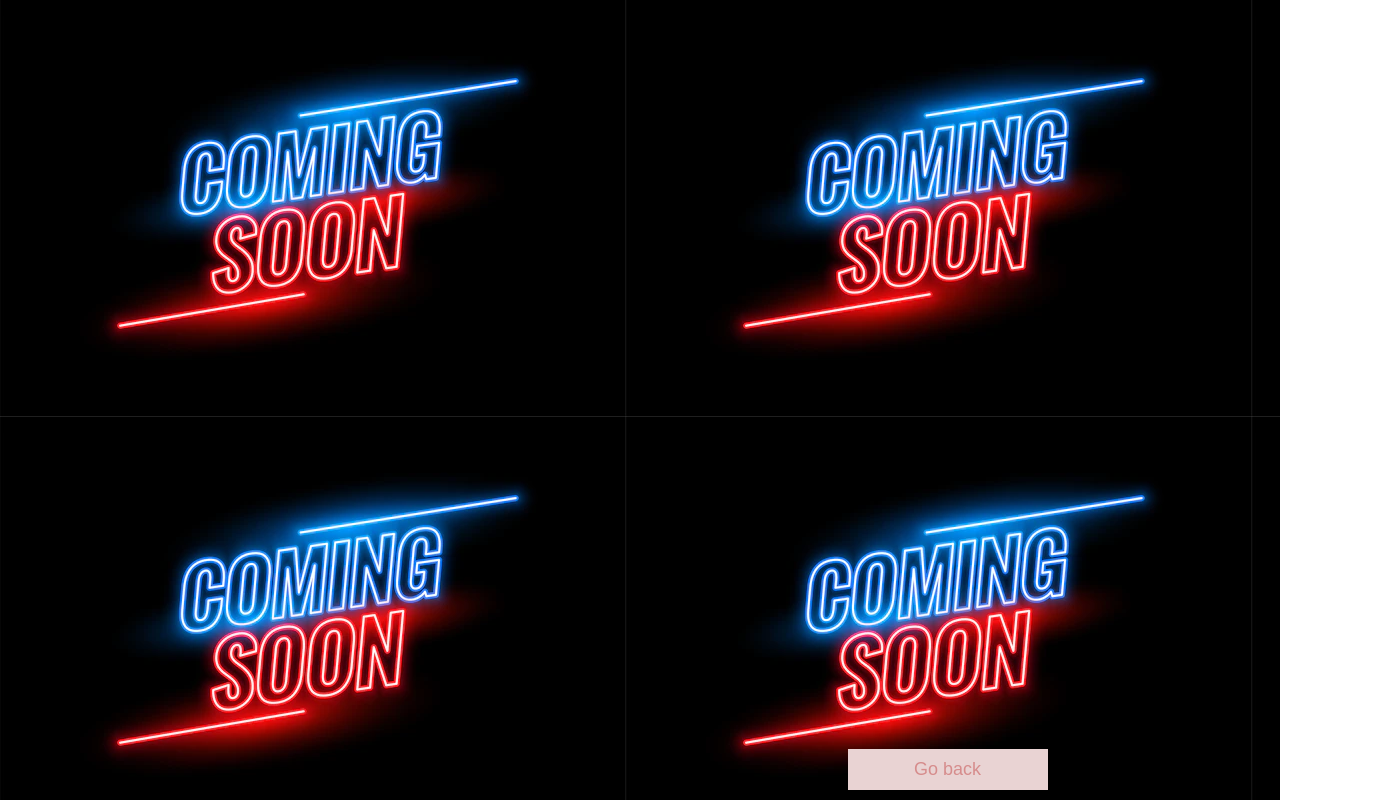
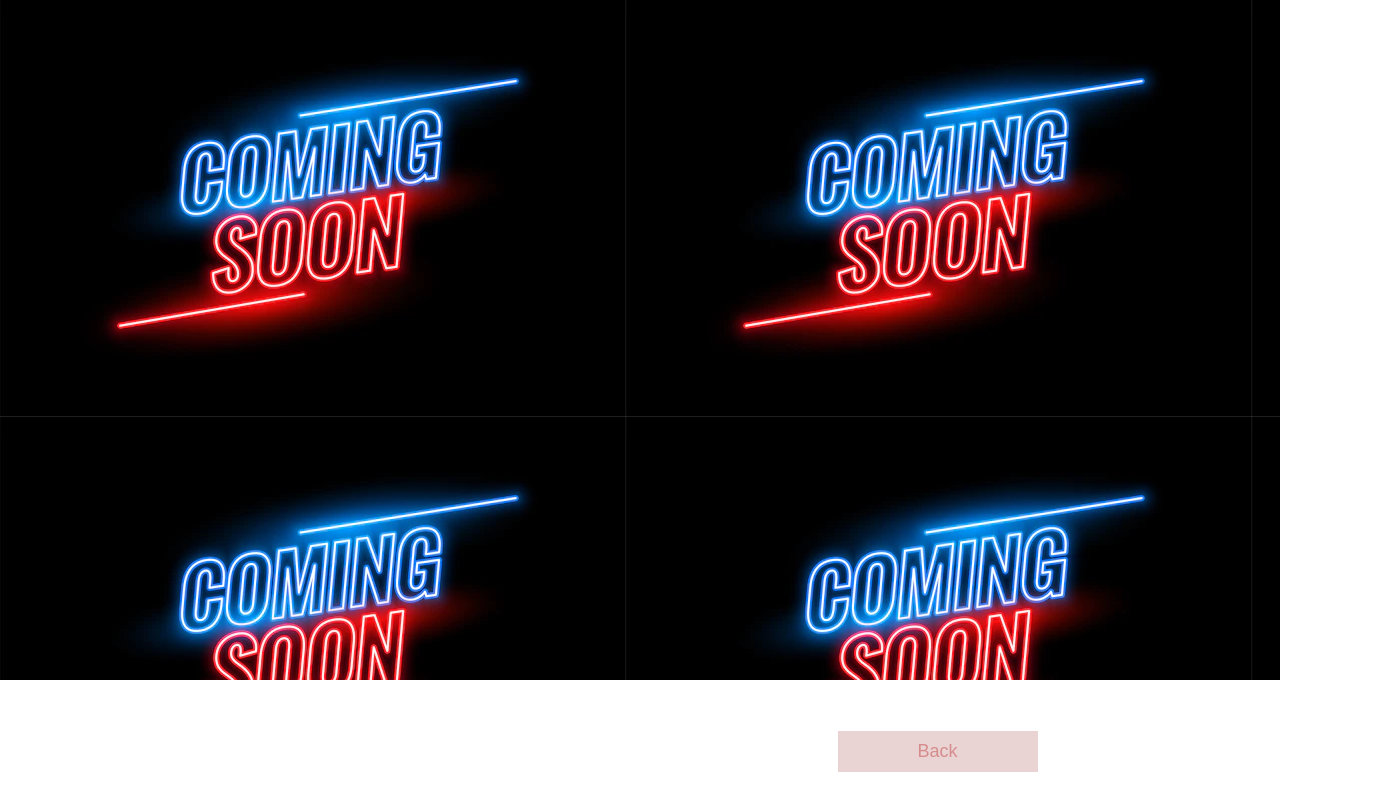
Before and after one commit to sourceopen/MTNIntelligenceSuite-FE, a React (Create React App) app: page / in a window 1280 px wide. Both pictures are taken after a click on the button "Yard Occupancy(GC)". Shown: the top 800 px of the page, 1375 px wide, since content can reach past the window. Built offline with nearby package versions, Linux system fonts and the light colour scheme.

Commit message:
made the back button work, and coming soon pages also work, and the content comes from the BE and the FE displays it

```diff
--- a/src/App.css
+++ b/src/App.css
@@ -10,7 +10,7 @@ body {
 }
 
 
-.contentMain {
+.contentMainPage {
   background-image: url('./assets/intelligence.gif');
   background-size: cover;
   height: 100vh;
@@ -21,7 +21,7 @@ body {
   .contentComingSoon {
     background-image: url('./assets/coming_soon.webp');
     background-size:auto;
-    height: 400vh;
+    height: 85vh;
     padding:0;
     margin:0;}
 
--- a/src/App.js
+++ b/src/App.js
@@ -49,8 +49,7 @@ export const data = {
   datasets: [
     {
       label: "Prediction",
-
-      data: [100,200,300,100,200,1000],
+      data: [100,200,300,200,100],
       backgroundColor: "rgba(92, 92, 92, 0.2)",
       hoverBackgroundColor: "rgba(92, 92, 92, 1)",
       borderWidth: 1,
@@ -60,7 +59,7 @@ export const data = {
       },
     {
       label: "Actual",
-      data: [100,200,300,100,200,1000],
+      data: [100,200,300,200,100],
       backgroundColor: "rgba(255, 165, 0, 0.2)",
       hoverBackgroundColor: "rgba(255, 165, 0, 1)",
       borderWidth: 1,
@@ -79,35 +78,15 @@ const NotImplementedComponent=(props)=>{
   }
 
   return (
-
-
-      <div className="contentComingSoon">
-      <div className="content">
-
-        <button  id="backBtn" onClick="history.back()">  Go back </button>
+      <div className="contentComingSoon"/>
+  );
+}
 
 
 
-      </div>
-      </div>
-
-
-
-  );
-
-}
-
-
-const backButtonCallBack= ()=> {
-  App.setMode(0);
-}
-
 const YardOccupancyComponent=(serverResponse)=>{
-  console.log("properties111=",serverResponse)
+  console.log("properties=",serverResponse)
   var serverResponseJsonObj = JSON.parse(JSON.stringify(serverResponse));
-  console.log("myobject=",serverResponseJsonObj.serverResponse.actualValues)
-  console.log("actual=",serverResponseJsonObj.serverResponse.actualValues)
-  console.log("predicted=",serverResponseJsonObj.serverResponse.predictedValues)
   var today = new Date();
   var yest = new Date();yest.setDate(today.getDate() - 1);
   var date2daysback = new Date();   date2daysback.setDate(today.getDate() - 2);
@@ -122,16 +101,10 @@ const YardOccupancyComponent=(serverResponse)=>{
   data.labels=new Array(dateString3DaysBack, dateString2DaysBack, dateStringYest, dateStringToday, dateStringtomorrow);
   data.datasets[0].data=serverResponseJsonObj.serverResponse.actualValues;
   data.datasets[1].data=serverResponseJsonObj.serverResponse.predictedValues;
-  console.log('set');
+
     return (
     <div>
-
-    <Bar width={500}  height={190} options={options} data={data} />
-    <div>
-
-      <button  id="backBtn" onClick={ backButtonCallBack }>  Back </button>
-    </div>
-
+      <Bar width={500}  height={190} options={options} data={data} />
     </div>
     );
 }
@@ -155,7 +128,6 @@ function App() {
     setMode(2);
   }
 
-
   const getYardOccupancyData=async() => {
       const response = await fetch("http://localhost:5007/frontend/getOccupancyValues");
       const predictionData = await response.json();
@@ -168,13 +140,25 @@ function App() {
   }
 
   if(mode===1)
-    return (<YardOccupancyComponent serverResponse={yardContOccPredictionDataGlob}/>);
+    return (
+      <div className="YardOccupancyComponentClass">
+        <YardOccupancyComponent serverResponse={yardContOccPredictionDataGlob}/>
+        <button  id="backBtn" onClick={ backButtonCallBack }>  Back </button>
+      </div >
+
+
+    );
   else if(mode===2)
-    return (<NotImplementedComponent mode={mode}/>);
+    return (
+      <div className="NotImplementedComponentClass">
+        <NotImplementedComponent mode={mode}/>
+        <button  id="backBtn" onClick={ backButtonCallBack }>Back</button>
+      </div>
+    );
   else
     return (
 
-    <div className="contentMain">
+    <div className="contentMainPage">
     <div className="content">
 
       <button  id="mainScreenBtn" onClick={ yardOccupancyPageLoad }>  Yard Occupancy(Containers) </button>
```
